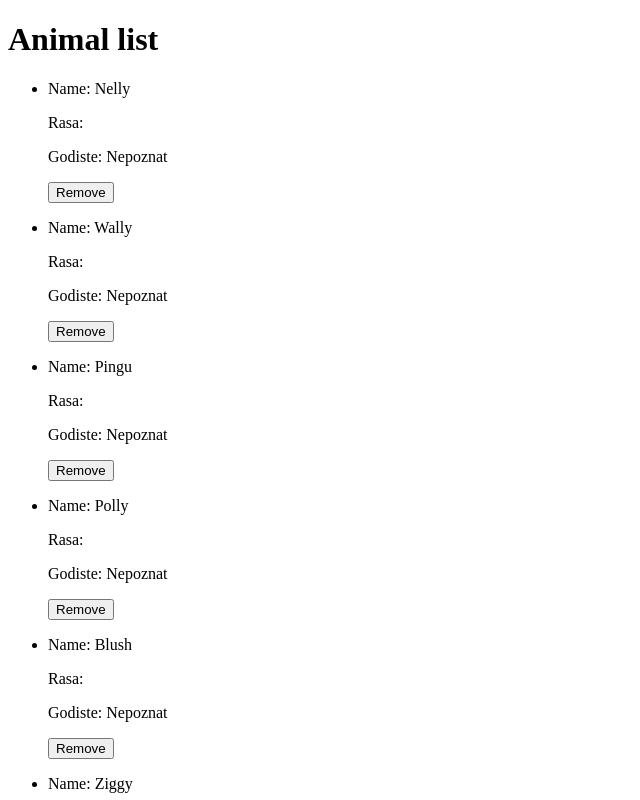
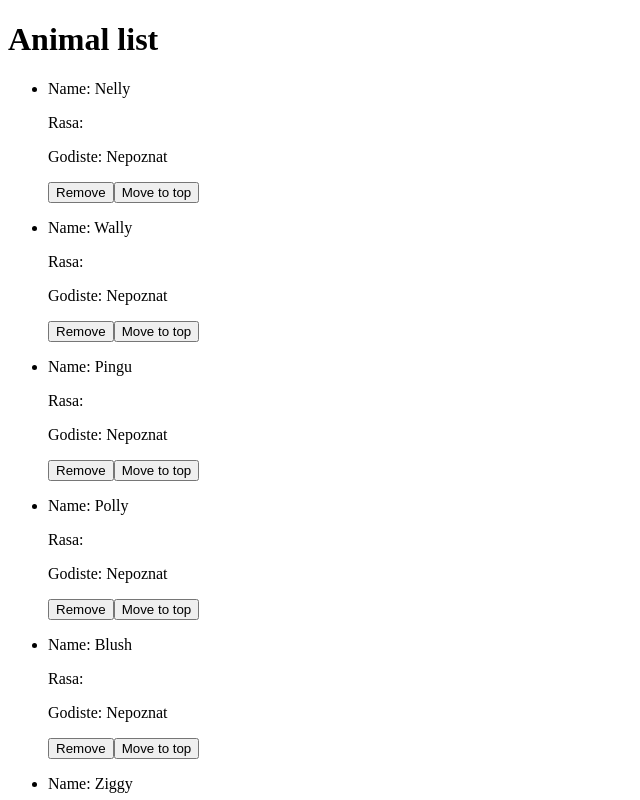
Before and after one commit to OgnjenPetrovic/Zoo, an Angular app: page / in a window 1280 px wide. Shown: the top 800 px of the page, without its empty margins (0-640 px from the left). Built offline with nearby package versions, Linux system fonts and the light colour scheme.

Commit message:
Peti zadatak

```diff
--- a/src/app/animalList/animal-list.component.html
+++ b/src/app/animalList/animal-list.component.html
@@ -17,6 +17,7 @@
 
 		</li>
 	<button (click)="remove(animal)">Remove</button>
+	<button (click)="moveToTop(animal)">Move to top</button>
 	</ng-container>
 
 </ul>
--- a/src/app/animalList/animal-list.component.ts
+++ b/src/app/animalList/animal-list.component.ts
@@ -4,13 +4,14 @@ import { Animal } from './animal';
 
 @Component({
   selector: 'app-animal-list',
-	templateUrl: './animal-list.component.html'
+  templateUrl: './animal-list.component.html',
 })
+
 export class AnimalListComponent {
-
-	private animals: any[];
+  private animals : any[];
 
   constructor() {
+
     this.animals = [
       new Animal('Elephant','Nelly','05.09.1999' ),
       new Animal('Elephant','Wally','01.03.1989' ),
@@ -25,10 +26,19 @@ export class AnimalListComponent {
     ]
   }
 
-	remove(animal) {
+  remove(animal){
     const index = this.animals.indexOf(animal);
-		this.animals.splice(index , 1);
+    this.animals.splice(index, 1);
   }
 
+  add(animal){
+    this.animals.push(animal);
+  }
+
+  moveToTop(animal){
+    const index = this.animals.indexOf(animal);
+    this.animals.splice(index, 1);
+    this.animals.splice(0,0,animal);
+  }
 
 }
```
Lines whose indentation alone changed are shown as unchanged.
